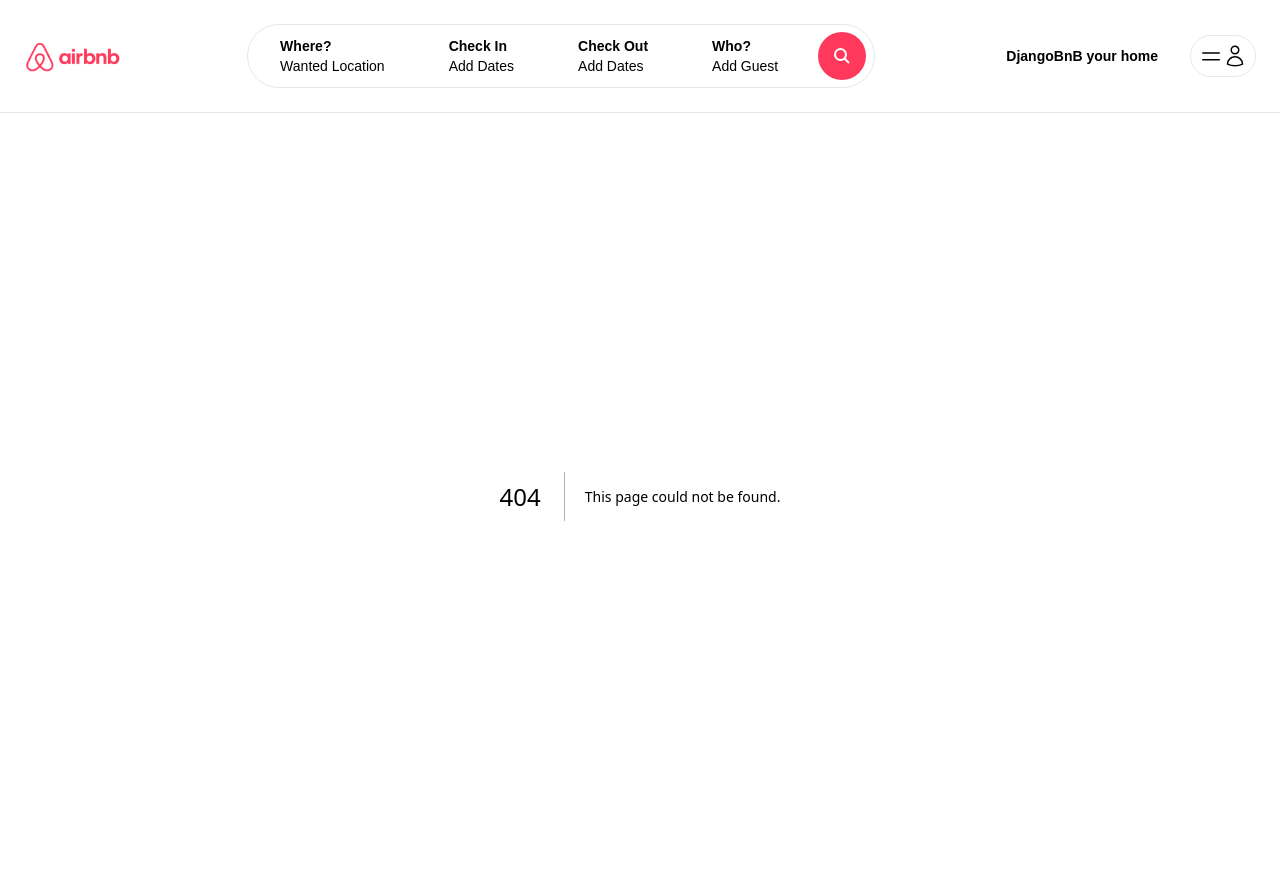
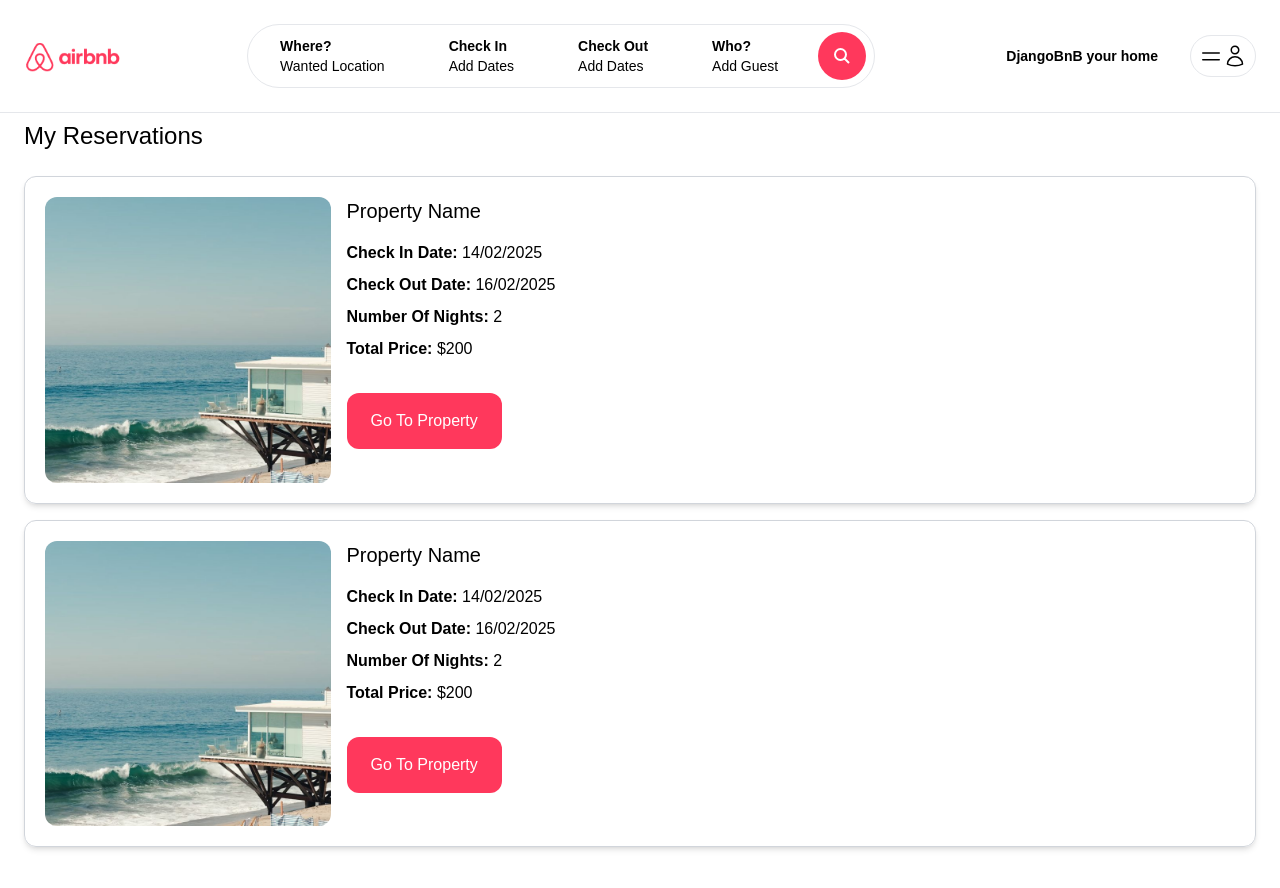
Before and after one commit to heric-hh/DDDdjangobnb-frontend, a Next.js app: page /myreservations in a window 1280 px wide. Before the commit this address had no page. Shown: the top 888 px of the page. Built offline with nearby package versions, Linux system fonts and the light colour scheme.

Commit message:
feat: (ui) My Reservations (static)

```diff
--- /dev/null
+++ b/app/myreservations/page.tsx
@@ -0,0 +1,77 @@
+import Image from "next/image";
+
+const MyReservationsPage = () => {
+  return (
+    <main className="max-w-[1500px] mx-auto px-6 pb-6">
+      <h2 className="my-6 mb-6 text-2xl">My Reservations</h2>
+      <div className="space-y-4">
+        <div className="p-5 mt-4 grid grid-cols-1 md:grid-cols-4 gap-4 shadow-md border border-gray-300 rounded-xl">
+          <div className="col-span-1">
+            <div className="relative overflow-hidden aspect-square rounded-xl">
+              <Image
+                fill
+                src={"/beach_1.jpg"}
+                className="hover:scale-110 object-cover transition h-full w-full"
+                alt="beach_house"
+              />
+            </div>
+          </div>
+          <div className="col-span-1 md:col-span-3">
+            <h2 className="mb-4 text-xl">Property Name</h2>
+            <p className="mb-2">
+              <strong>Check In Date: </strong>
+              14/02/2025
+            </p>
+            <p className="mb-2">
+              <strong>Check Out Date: </strong>
+              16/02/2025
+            </p>
+            <p className="mb-2">
+              <strong>Number Of Nights: </strong>2
+            </p>
+            <p className="mb-2">
+              <strong>Total Price: </strong>$200
+            </p>
+            <div className="mt-6 inline-block cursor-pointer py-4 px-6 bg-airbnb text-white rounded-xl hover:bg-airbnbDark transition">
+              Go To Property
+            </div>
+          </div>
+        </div>
+        <div className="p-5 mt-4 grid grid-cols-1 md:grid-cols-4 gap-4 shadow-md border border-gray-300 rounded-xl">
+          <div className="col-span-1">
+            <div className="relative overflow-hidden aspect-square rounded-xl">
+              <Image
+                fill
+                src={"/beach_1.jpg"}
+                className="hover:scale-110 object-cover transition h-full w-full"
+                alt="beach_house"
+              />
+            </div>
+          </div>
+          <div className="col-span-1 md:col-span-3">
+            <h2 className="mb-4 text-xl">Property Name</h2>
+            <p className="mb-2">
+              <strong>Check In Date: </strong>
+              14/02/2025
+            </p>
+            <p className="mb-2">
+              <strong>Check Out Date: </strong>
+              16/02/2025
+            </p>
+            <p className="mb-2">
+              <strong>Number Of Nights: </strong>2
+            </p>
+            <p className="mb-2">
+              <strong>Total Price: </strong>$200
+            </p>
+            <div className="mt-6 inline-block cursor-pointer py-4 px-6 bg-airbnb text-white rounded-xl hover:bg-airbnbDark transition">
+              Go To Property
+            </div>
+          </div>
+        </div>
+      </div>
+    </main>
+  );
+};
+
+export default MyReservationsPage;
```
